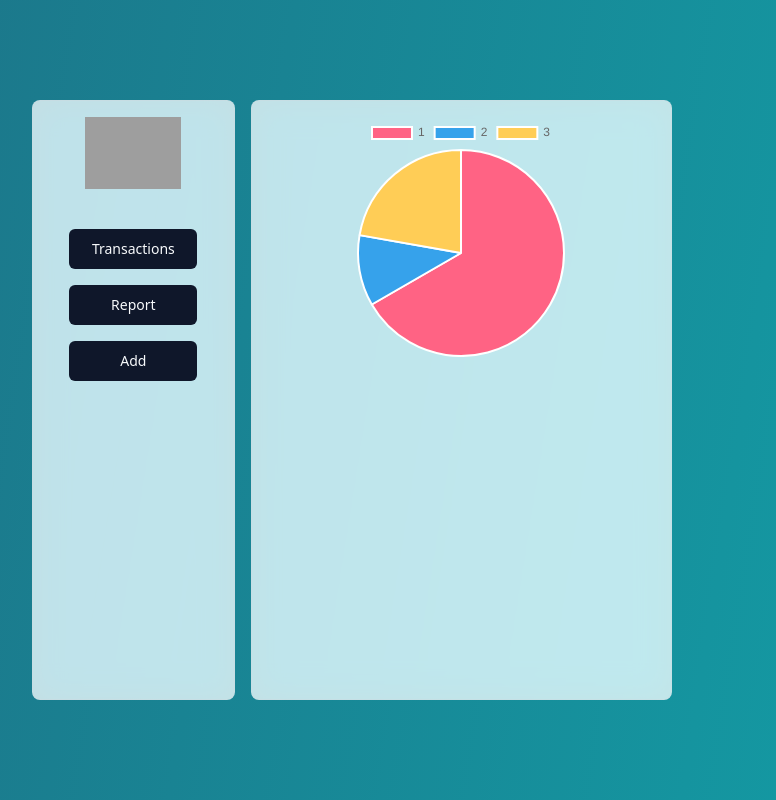
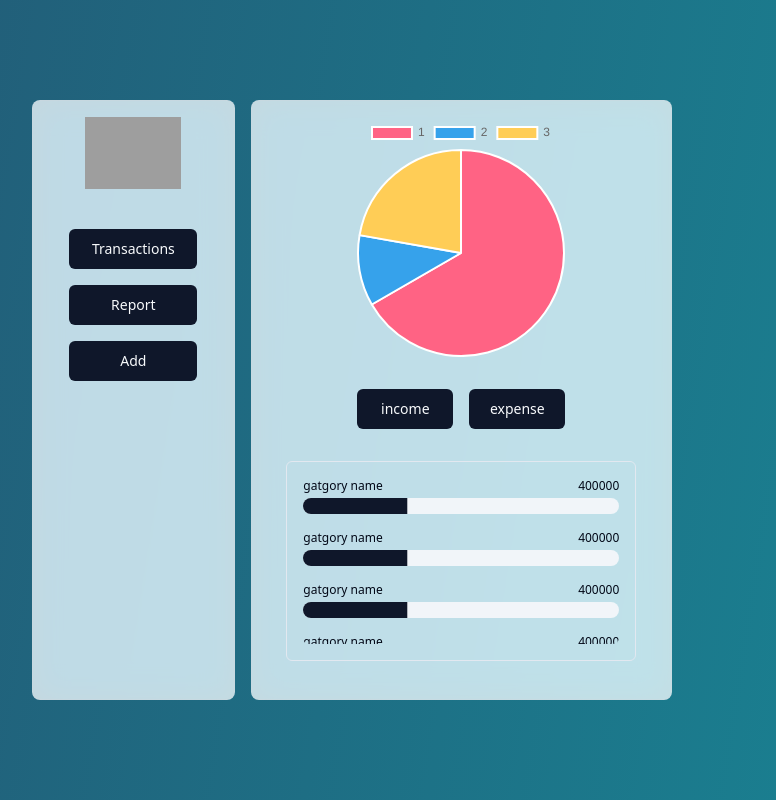
Before and after one commit to arentalb/react-practice-components, a React (Vite) app: page / in a window 1280 px wide. Shown: the whole page, without its empty margins (288-1064 px from the left). Built offline with nearby package versions, Linux system fonts and the light colour scheme; grey boxes are pictures that could not be loaded.

Commit message:
Design report category bar

```diff
--- a/package.json
+++ b/package.json
@@ -10,6 +10,8 @@
     "preview": "vite preview"
   },
   "dependencies": {
+    "@radix-ui/react-progress": "^1.0.3",
+    "@radix-ui/react-scroll-area": "^1.0.5",
     "@radix-ui/react-slot": "^1.0.2",
     "chart.js": "^4.4.1",
     "class-variance-authority": "^0.7.0",
--- a/src/components/Main.jsx
+++ b/src/components/Main.jsx
@@ -1,12 +1,55 @@
 import styles from "../App.module.css";
 import { MyPieChart } from "@/components/ui/MyPieChart.jsx";
+import { Button } from "@/components/ui/button.jsx";
+import { Progress } from "@/components/ui/progress.jsx";
+import { ScrollArea } from "@/components/ui/scroll-area.jsx";
 
 export function Main() {
   return (
     <main className={`${styles.glass}  col-span-2 glass rounded-lg p-4`}>
-      <div className={"h-60 flex justify-center"}>
+      <div className={"h-60 flex justify-center mb-8"}>
         <MyPieChart />
+      </div>
+      <div>
+        <div className={"flex justify-center gap-4 mb-8"}>
+          <Button className={"w-24"}>income</Button>
+          <Button className={"w-24"}>expense</Button>
+        </div>
+        <div className={" flex flex-col items-center  "}>
+          <TransactionList />
+        </div>
       </div>
     </main>
   );
 }
+
+function TransactionList() {
+  return (
+    <div className={"flex flex-col min-w-80 gap-4"}>
+      <ScrollArea className="h-[200px] w-[350px] rounded-md border p-4 ">
+        <Transaction />
+        <Transaction />
+        <Transaction />
+        <Transaction />
+        <Transaction />
+        <Transaction />
+        <Transaction />
+        <Transaction />
+        <Transaction />
+        <Transaction />
+      </ScrollArea>
+    </div>
+  );
+}
+
+function Transaction() {
+  return (
+    <div className={"mb-4"}>
+      <div className={"flex justify-between mb-1 text-xs"}>
+        <p> gatgory name </p>
+        <p>400000</p>
+      </div>
+      <Progress value={33} />
+    </div>
+  );
+}
--- /dev/null
+++ b/src/components/ui/progress.jsx
@@ -0,0 +1,25 @@
+"use client";
+
+import * as React from "react";
+import * as ProgressPrimitive from "@radix-ui/react-progress";
+
+import { cn } from "@/lib/utils";
+
+const Progress = React.forwardRef(({ className, value, ...props }, ref) => (
+  <ProgressPrimitive.Root
+    ref={ref}
+    className={cn(
+      "relative h-4 w-full overflow-hidden rounded-full bg-secondary",
+      className,
+    )}
+    {...props}
+  >
+    <ProgressPrimitive.Indicator
+      className="h-full w-full flex-1 bg-primary transition-all"
+      style={{ transform: `translateX(-${100 - (value || 0)}%)` }}
+    />
+  </ProgressPrimitive.Root>
+));
+Progress.displayName = ProgressPrimitive.Root.displayName;
+
+export { Progress };
--- /dev/null
+++ b/src/components/ui/scroll-area.jsx
@@ -0,0 +1,46 @@
+"use client";
+
+import * as React from "react";
+import * as ScrollAreaPrimitive from "@radix-ui/react-scroll-area";
+
+import { cn } from "@/lib/utils";
+
+const ScrollArea = React.forwardRef(
+  ({ className, children, ...props }, ref) => (
+    <ScrollAreaPrimitive.Root
+      ref={ref}
+      className={cn("relative overflow-hidden", className)}
+      {...props}
+    >
+      <ScrollAreaPrimitive.Viewport className="h-full w-full rounded-[inherit]">
+        {children}
+      </ScrollAreaPrimitive.Viewport>
+      <ScrollBar />
+      <ScrollAreaPrimitive.Corner />
+    </ScrollAreaPrimitive.Root>
+  ),
+);
+ScrollArea.displayName = ScrollAreaPrimitive.Root.displayName;
+
+const ScrollBar = React.forwardRef(
+  ({ className, orientation = "vertical", ...props }, ref) => (
+    <ScrollAreaPrimitive.ScrollAreaScrollbar
+      ref={ref}
+      orientation={orientation}
+      className={cn(
+        "flex touch-none select-none transition-colors",
+        orientation === "vertical" &&
+          "h-full w-2.5 border-l border-l-transparent p-[1px]",
+        orientation === "horizontal" &&
+          "h-2.5 flex-col border-t border-t-transparent p-[1px]",
+        className,
+      )}
+      {...props}
+    >
+      <ScrollAreaPrimitive.ScrollAreaThumb className="relative flex-1 rounded-full bg-border" />
+    </ScrollAreaPrimitive.ScrollAreaScrollbar>
+  ),
+);
+ScrollBar.displayName = ScrollAreaPrimitive.ScrollAreaScrollbar.displayName;
+
+export { ScrollArea, ScrollBar };
```
Also changed, not shown: 1 other file (tests, documents, lock files or other folders).
